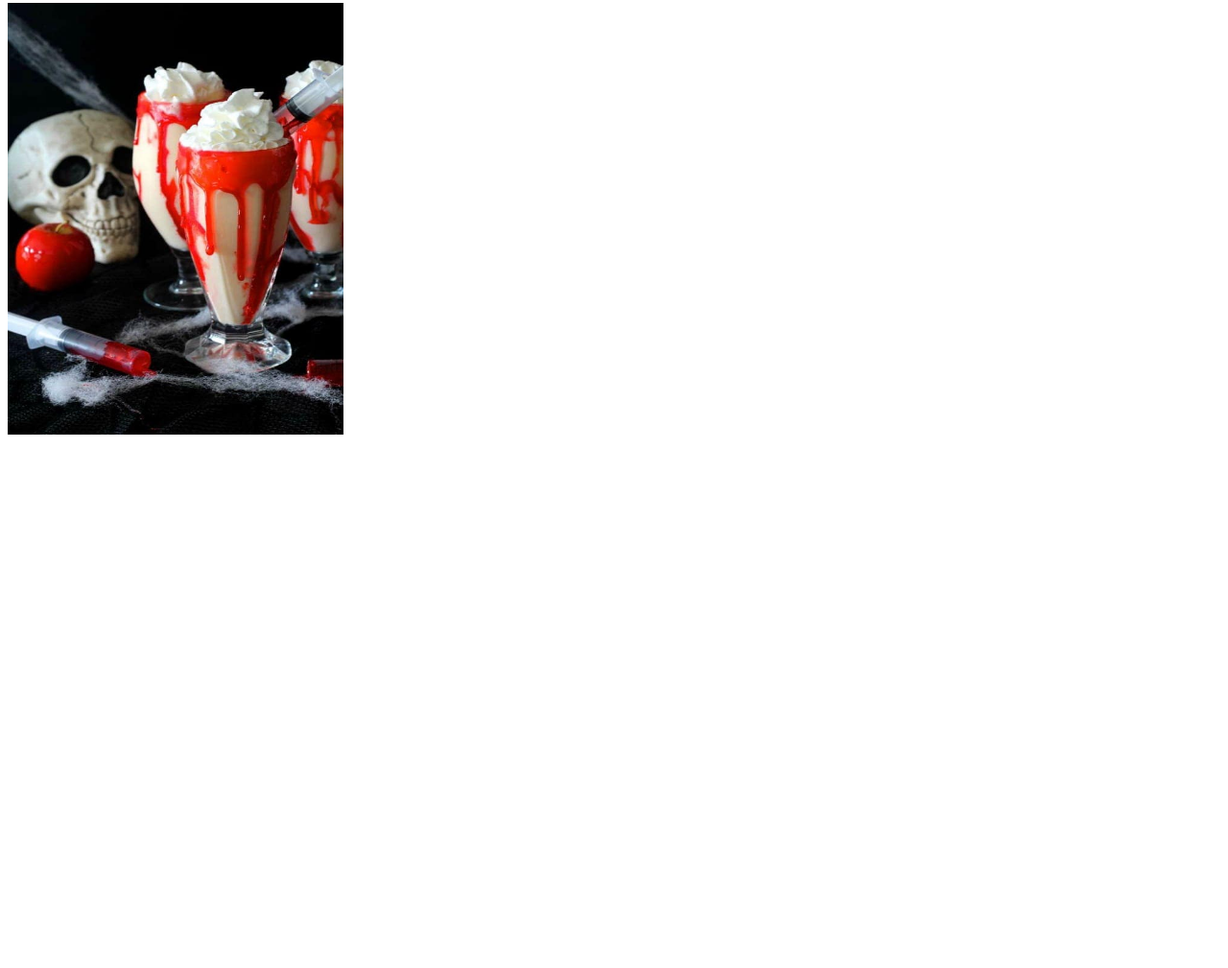
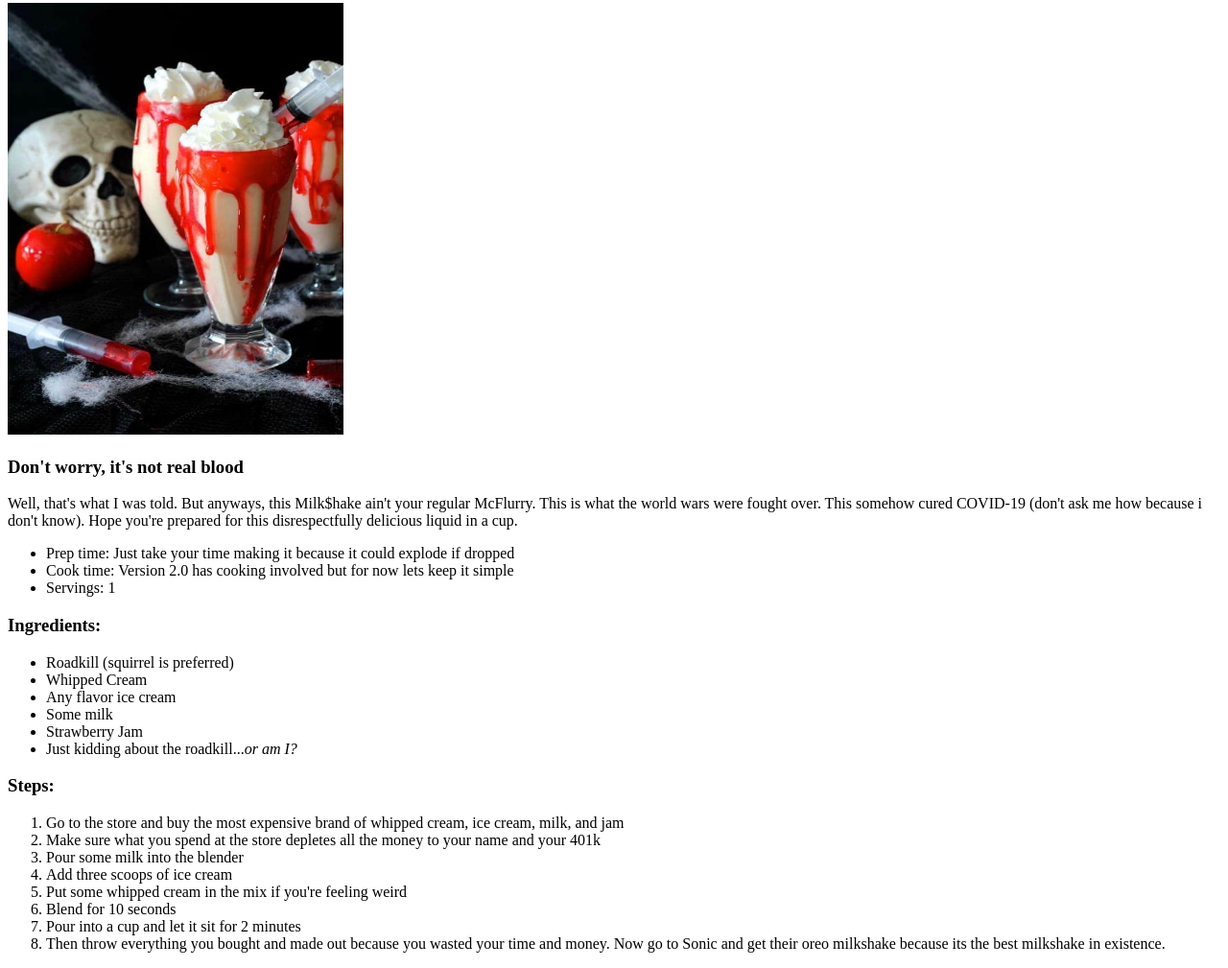
Before and after one commit to jbat37/odin-recipes, a plain HTML site: page recipe-pages/milkshake.html in a window 1280 px wide. Shown: the part 113-1122 px from the top of the page at 96% size. Before the commit the page ends 800 px from the top, so only its background shows below. Drawn offline with Linux system fonts and the light colour scheme.

Commit message:
milkshake.html content finished

```diff
--- a/recipe-pages/milkshake.html
+++ b/recipe-pages/milkshake.html
@@ -14,5 +14,35 @@
         <br>
         <img src="../images/milkshake odinP.jpeg" alt="da yummy milkshake" width="350" height="450">
 
+    <h3>Don't worry, it's not real blood</h3>
+        <p>Well, that's what I was told. But anyways, this Milk$hake ain't your regular McFlurry. This is what the world wars were fought over. This somehow cured COVID-19 (don't ask me how because i don't know). Hope you're prepared for this disrespectfully delicious liquid in a cup.</p>
+            <ul>
+                <li>Prep time: Just take your time making it because it could explode if dropped</li>
+                <li>Cook time: Version 2.0 has cooking involved but for now lets keep it simple</li>
+                <li>Servings: 1</li>
+            </ul>
+
+        <h3>Ingredients:</h3>
+            <ul>
+                <li>Roadkill (squirrel is preferred)</li>
+                <li>Whipped Cream</li>
+                <li>Any flavor ice cream</li>
+                <li>Some milk</li>
+                <li>Strawberry Jam</li>
+                <li>Just kidding about the roadkill...<em>or am I?</em></li>
+            </ul>
+
+        <h3>Steps:</h3>
+            <ol>
+                <li>Go to the store and buy the most expensive brand of whipped cream, ice cream, milk, and jam</li>
+                <li>Make sure what you spend at the store depletes all the money to your name and your 401k</li>
+                <li>Pour some milk into the blender</li>
+                <li>Add three scoops of ice cream</li>
+                <li>Put some whipped cream in the mix if you're feeling weird</li>
+                <li>Blend for 10 seconds</li>
+                <li>Pour into a cup and let it sit for 2 minutes</li>
+                <li>Then throw everything you bought and made out because you wasted your time and money. Now go to Sonic and get their oreo milkshake because its the best milkshake in existence.</li>
+            </ol>
+
 </body>
 </html>
```
Lines whose indentation alone changed are shown as unchanged.
